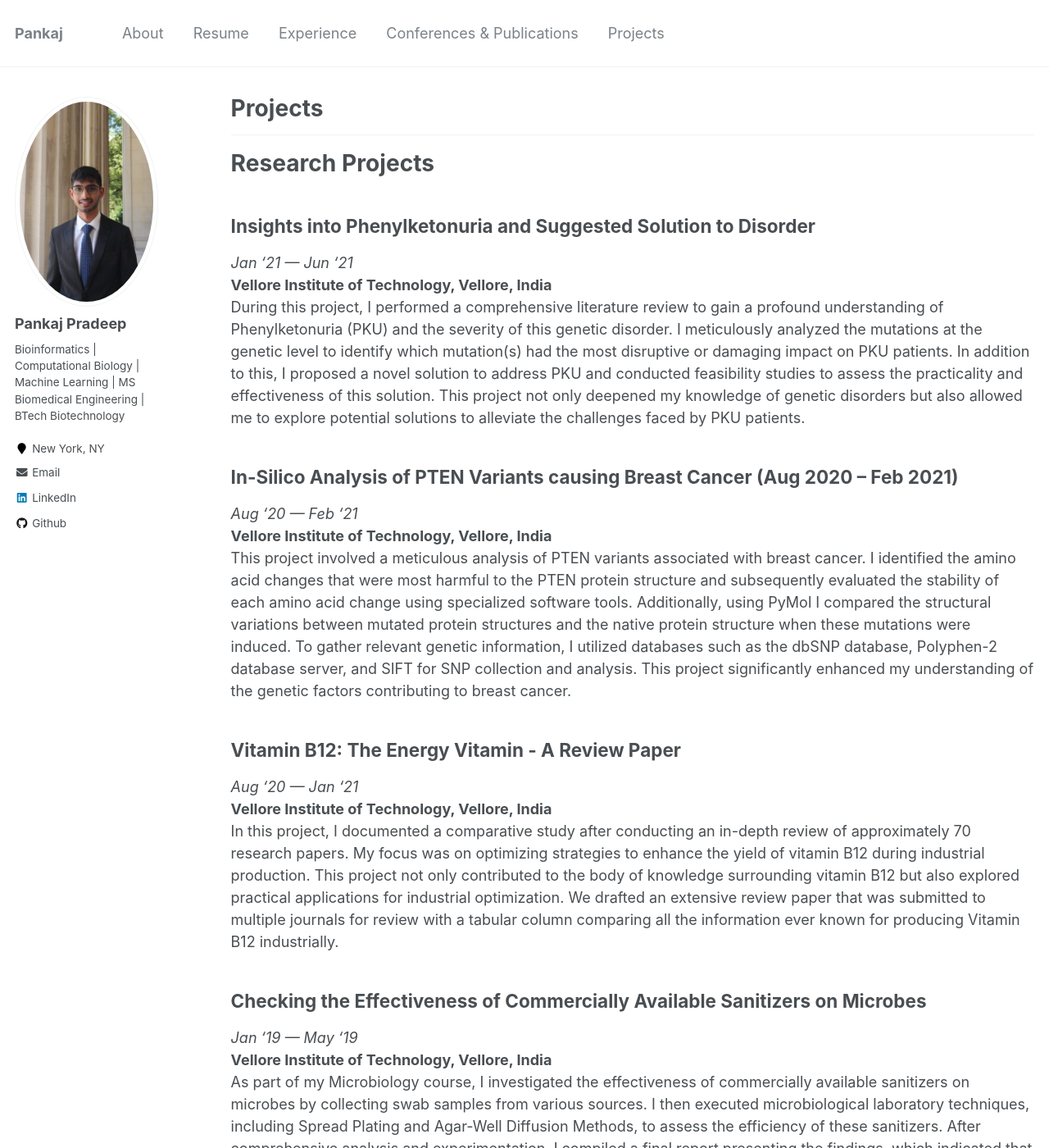
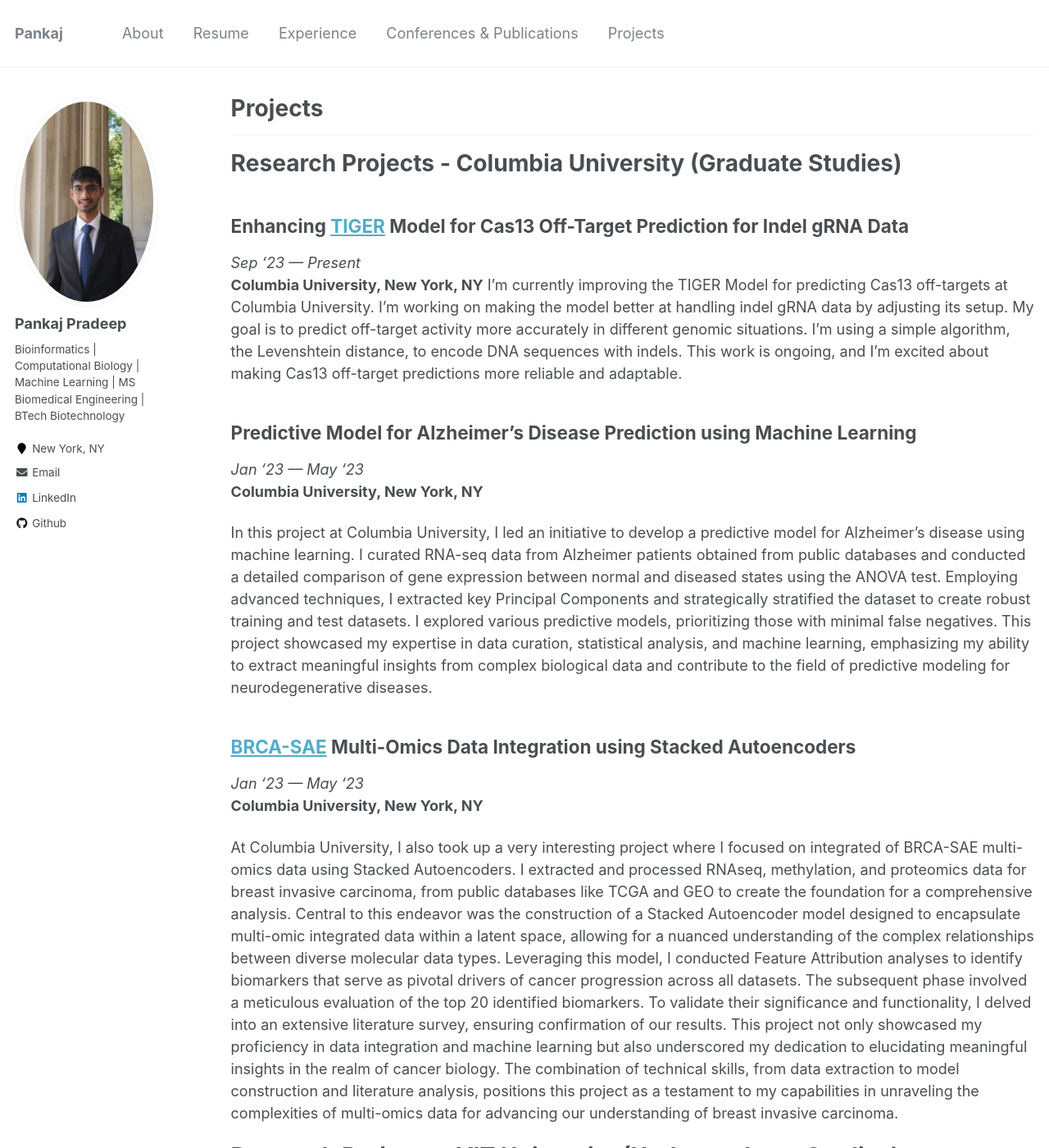
Before and after one commit to PankajPradeep/PankajPradeep.github.io, a Jekyll site: the page built from _pages/projects.md, in a window 1280 px wide and 1400 px high. Shown: the whole window at 82% size. Built offline with Jekyll 4.4.1, drawn with Linux system fonts in a browser that asks for light colours; some of the changed text lies outside the part shown.

Commit message:
Update projects.md

```diff
--- a/_pages/projects.md
+++ b/_pages/projects.md
@@ -9,8 +9,29 @@ redirect_from:
 
 <hr>
 
-# Research Projects
+# Research Projects - Columbia University (Graduate Studies)
+## Enhancing [TIGER]([url](https://huggingface.co/spaces/Knowles-Lab/tiger)) Model for Cas13 Off-Target Prediction for Indel gRNA Data
+_Sep '23 — Present_
+<br>
+**Columbia University, New York, NY**
+I'm currently improving the TIGER Model for predicting Cas13 off-targets at Columbia University. I'm working on making the model better at handling indel gRNA data by adjusting its setup. My goal is to predict off-target activity more accurately in different genomic situations. I'm using a simple algorithm, the Levenshtein distance, to encode DNA sequences with indels. This work is ongoing, and I'm excited about making Cas13 off-target predictions more reliable and adaptable.
+## Predictive Model for Alzheimer’s Disease Prediction using Machine Learning
+_Jan '23 — May '23_
+<br>
+**Columbia University, New York, NY**
 
+In this project at Columbia University, I led an initiative to develop a predictive model for Alzheimer's disease using machine learning. I curated RNA-seq data from Alzheimer patients obtained from public databases and conducted a detailed comparison of gene expression between normal and diseased states using the ANOVA test. Employing advanced techniques, I extracted key Principal Components and strategically stratified the dataset to create robust training and test datasets. I explored various predictive models, prioritizing those with minimal false negatives. This project showcased my expertise in data curation, statistical analysis, and machine learning, emphasizing my ability to extract meaningful insights from complex biological data and contribute to the field of predictive modeling for neurodegenerative diseases.
+<br>
+
+## [BRCA-SAE]([url](https://github.com/PankajPradeep/BRCA-SAE)) Multi-Omics Data Integration using Stacked Autoencoders
+_Jan '23 — May '23_
+<br>
+**Columbia University, New York, NY**
+
+At Columbia University, I also took up a very interesting project where I focused on integrated of BRCA-SAE multi-omics data using Stacked Autoencoders. I extracted and processed RNAseq, methylation, and proteomics data for breast invasive carcinoma, from public databases like TCGA and GEO to create the foundation for a comprehensive analysis. Central to this endeavor was the construction of a Stacked Autoencoder model designed to encapsulate multi-omic integrated data within a latent space, allowing for a nuanced understanding of the complex relationships between diverse molecular data types. Leveraging this model, I conducted Feature Attribution analyses to identify biomarkers that serve as pivotal drivers of cancer progression across all datasets.
+The subsequent phase involved a meticulous evaluation of the top 20 identified biomarkers. To validate their significance and functionality, I delved into an extensive literature survey, ensuring confirmation of our results. This project not only showcased my proficiency in data integration and machine learning but also underscored my dedication to elucidating meaningful insights in the realm of cancer biology. The combination of technical skills, from data extraction to model construction and literature analysis, positions this project as a testament to my capabilities in unraveling the complexities of multi-omics data for advancing our understanding of breast invasive carcinoma.
+
+# Research Projects -  VIT University (Undergraduate Studies)
 ## Insights into Phenylketonuria and Suggested Solution to Disorder
 
 _Jan '21 — Jun '21_
```
